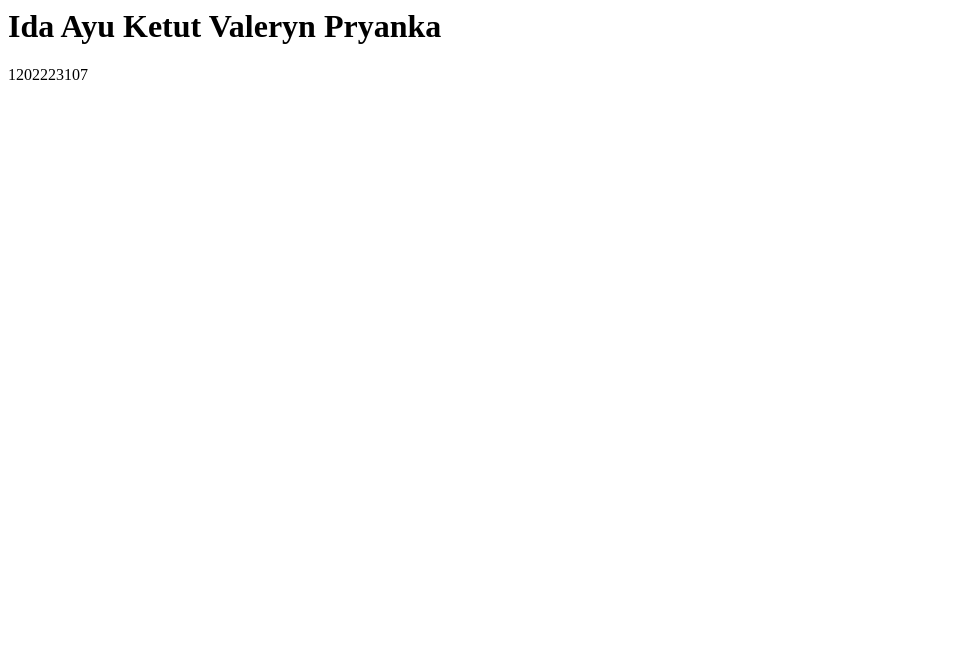
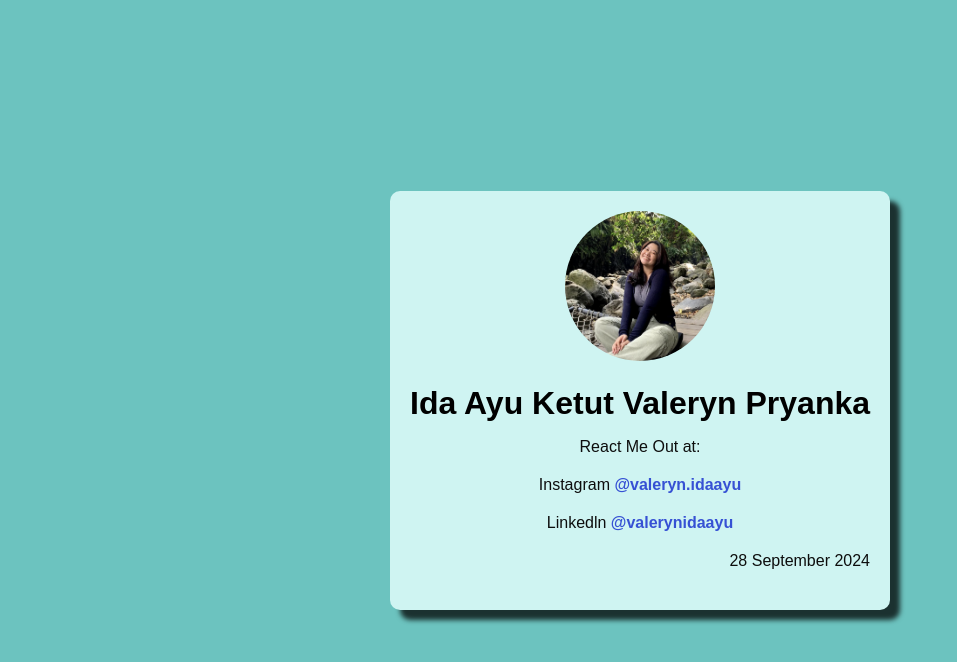
Before and after one commit to valerynidaayu/valerynidaayu.github.io, a plain HTML site: page index.html in a window 1280 px wide. Shown: the whole page, without its empty margins (0-957 px from the left). Drawn offline with Linux system fonts and the light colour scheme.

Commit message:
Add files via upload

```diff
--- a/index.html
+++ b/index.html
@@ -1,9 +1,63 @@
-<html>
-    <head>
-        <title>Page Title</title>
-        </head>
-        <body>
-            <h1>Ida Ayu Ketut Valeryn Pryanka</h1>
-            <p>1202223107</p>
-    </body>
+<!DOCTYPE html>
+<html lang="en">
+<head>
+    <meta charset="UTF-8">
+    <meta name="viewport" content="width=device-width, initial-scale=1.0">
+    <title>Profile Page</title>
+    <style>
+        body {
+            font-family: Arial, sans-serif;
+            display: flex;
+            justify-content: center;
+            align-items: center;
+            height: 100vh;
+            margin: 0;
+            background-color: #6cc3bf;
+        }
+        .profile-card {
+            background-color: rgb(207, 244, 242);
+            padding: 20px;
+            border-radius: 10px;
+            box-shadow: 10px 10px 5px 0px rgba(0,0,0,0.75);
+            -webkit-box-shadow: 10px 10px 5px 0px rgba(0,0,0,0.75);
+            -moz-box-shadow: 10px 10px 5px 0px rgba(0,0,0,0.75);
+            text-align: center;
+        }
+        .profile-card img {
+            border-radius: 50%;
+            width: 150px;
+            height: 150px;
+        }
+        .profile-card h1 {
+            margin: 20px 0 10px;
+        }
+        .profile-card p {
+            color: #0d0d0d;
+            margin-bottom: 20px;
+        }
+        .profile-card a {
+            text-decoration: none;
+            color: #3651d4;
+            font-weight: bold;
+        }
+        .profile-card b {
+            text-decoration: none;
+            color: #3651d4;
+            font-weight: bold;
+        }
+        .tanggal {
+            text-align: right;
+        }
+    </style>
+</head>
+<body>
+    <div class="profile-card">
+        <img src="erinn.png" alt="Foto Profil">
+        <h1>Ida Ayu Ketut Valeryn Pryanka</h1>
+        <p>React Me Out at:</p>
+        <p>Instagram <a href="https://www.instagram.com/valeryn.idaayu" target="_blank">@valeryn.idaayu</a>
+        <p>Linkedln <a href="https://www.linkedin.com/in/valerynidaayu/" target="_blank">@valerynidaayu</a>
+        <p class="tanggal">28 September 2024</p>
+    </div>
+</body>
 </html>
```
Also changed, not shown: erinn.png (added).
